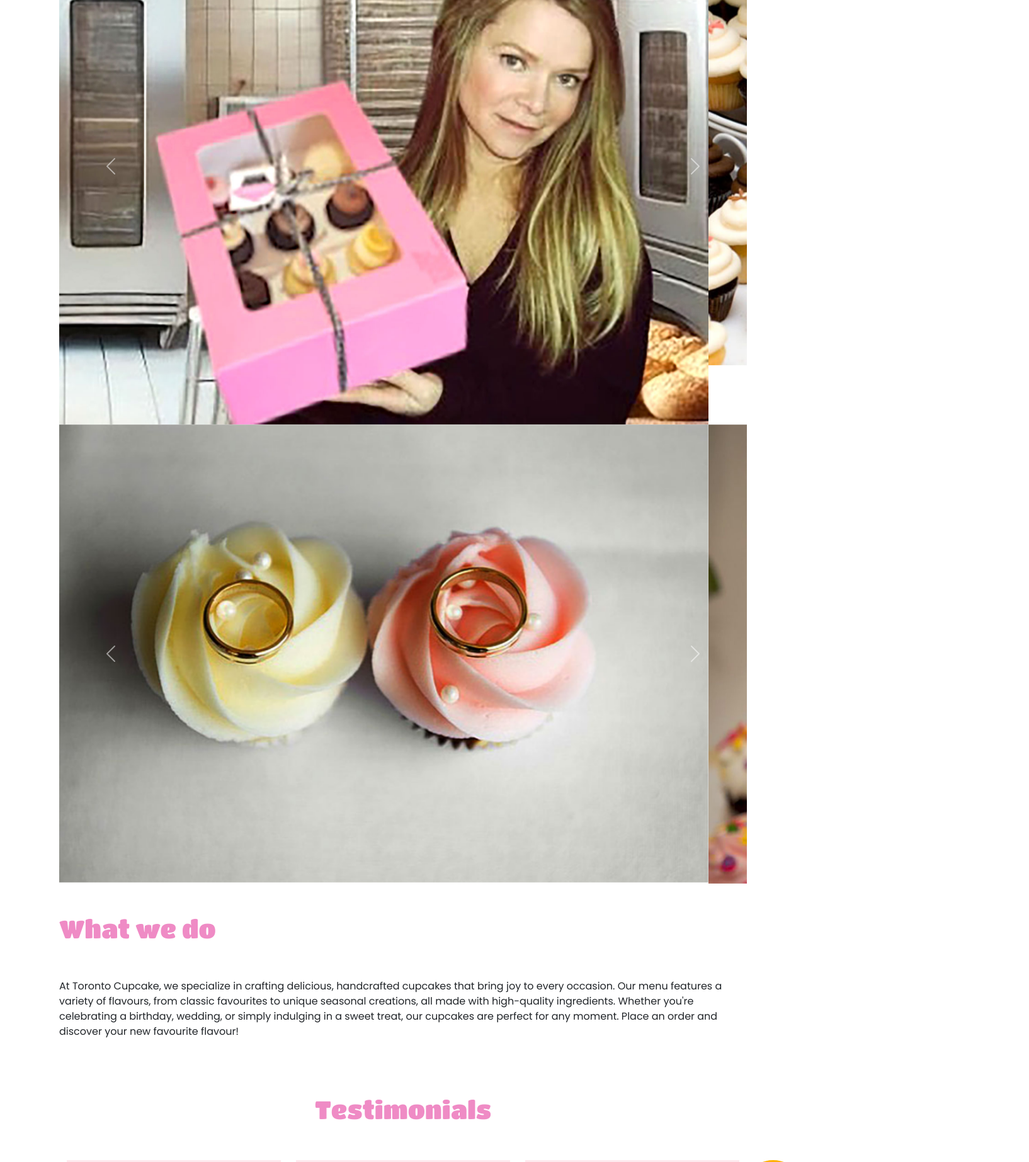
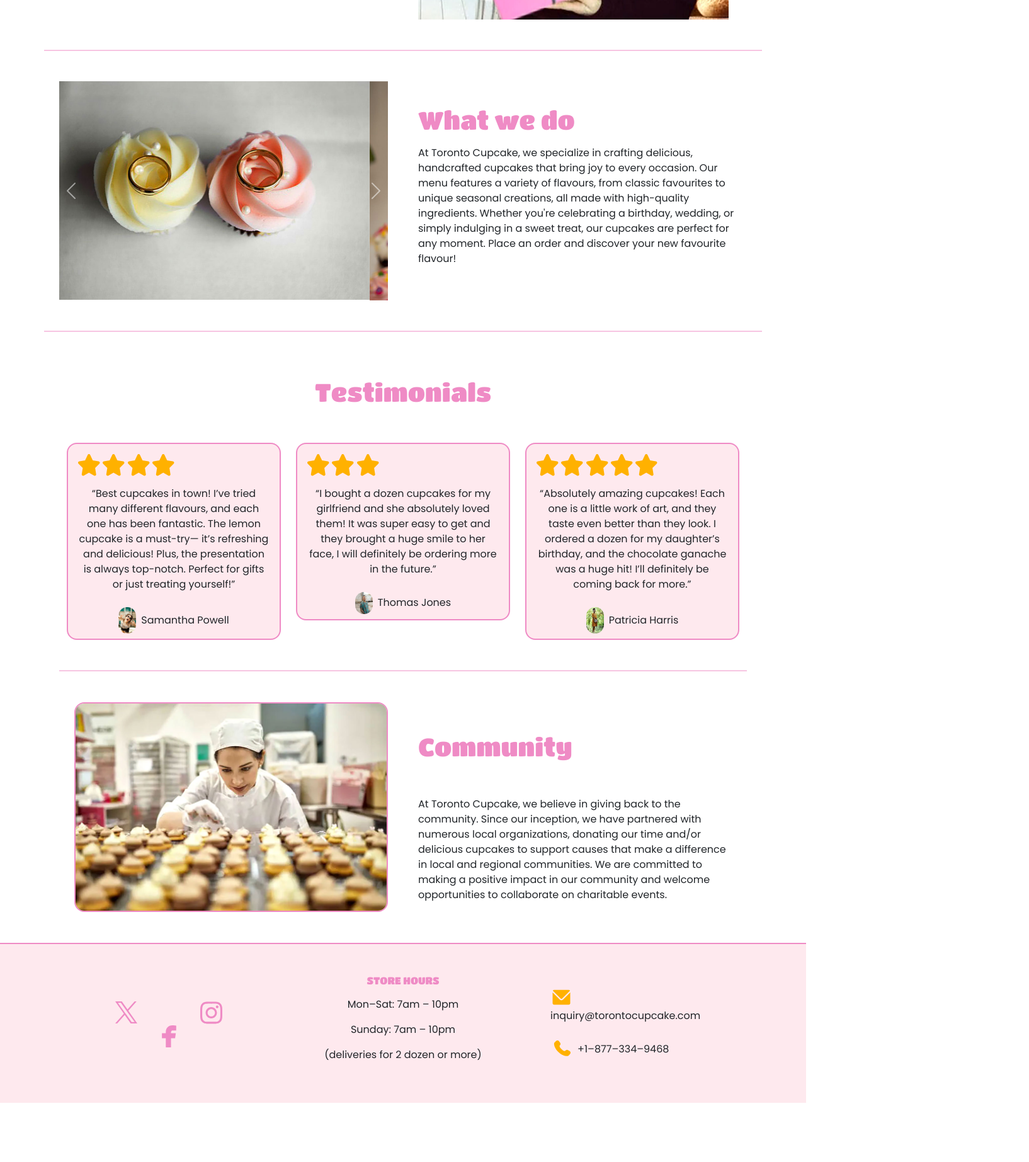
Before and after one commit to AmeliaFrederick/dsn1713-final, a website: page about.html in a window 1280 px wide. Shown: the part 680-2525 px from the top of the page at 63% size, 1634 px wide, since content can reach past the window. After the commit the page ends 2431 px from the top, so only its background shows below. Drawn offline with nearby package versions, Linux system fonts and the light colour scheme.

Commit message:
updated htmls + scss

```diff
--- a/about.html
+++ b/about.html
@@ -21,13 +21,13 @@
             <div class="collapse navbar-collapse justify-content-lg-end" id="navbarNav">
               <ul class="navbar-nav align-items-center">
                 <li class="nav-item">
-                  <a class="nav-link active fw-semibold" aria-current="page" href="index.html">Home</a>
+                  <a class="nav-link" aria-current="page" href="index.html">Home</a>
                 </li>
                 <li class="nav-item">
                   <a class="nav-link" href="shop.html">Shop Now!</a>
                 </li>
                 <li class="nav-item me-3">
-                  <a class="nav-link" href="about.html">About</a>
+                  <a class="nav-link active fw-semibold" href="about.html">About</a>
                 </li>
                 <li>
                   <button type="button" class="btn btn-primary text-light"><img id="icon" class="me-2 py-1" src="images/shopping-cart-icon.svg" alt="shopping cart icon">View Cart</button>
@@ -45,13 +45,10 @@
 
       <section id="who-we-are">
 
-        <div class="container px-4">
-          <div>
-            <h2 class="py-5">Who we are</h2>
-            <p>Welcome to Toronto Cupcake! Founded in 2010, we are proud to be Toronto's leading destination for gourmet branded cupcakes. Whether you're celebrating a birthday, hosting a corporate event, or simply indulging in a sweet treat, our handcrafted cupcakes are made fresh daily using the finest ingredients. Explore our wide range of classic and seasonal flavours, and enjoy fast, reliable delivery across the GTA.</p>
-          </div>
+        <div class="container px-4 border-primary border-bottom border-2 border-opacity-50">
+          <div class="row flex-lg-row-reverse align-items-center g-5 py-5">
 
-          <div id="carouselExampleAutoplaying" class="carousel slide" data-bs-ride="carousel">
+            <div id="carouselExampleAutoplaying" class="carousel slide col-lg-6" data-bs-ride="carousel">
               <div class="carousel-inner">
                 <div class="carousel-item active">
                   <img src="images/store-owner.jpg" class="d-block w-100" alt="image of store owner Michelle">
@@ -72,15 +69,30 @@
                 <span class="visually-hidden">Next</span>
               </button>
             </div>
+
+            <div class="col-lg-6">
+              <h2 class="mb-3">Who we are</h2>
+              <p>Welcome to Toronto Cupcake! Founded in 2010, we are proud to be Toronto's leading destination for gourmet branded cupcakes. Whether you're celebrating a birthday, hosting a corporate event, or simply indulging in a sweet treat, our handcrafted cupcakes are made fresh daily using the finest ingredients. Explore our wide range of classic and seasonal flavours, and enjoy fast, reliable delivery across the GTA.</p>
+            </div>
+
+          </div>
         </div>
 
       </section>
 
 
-      <section id="who-we-are">
+      <section id="what-we-do">
 
-        <div class="container px-4">
-          <div id="carouselExampleAutoplaying" class="carousel slide" data-bs-ride="carousel">
+        <div class="container px-4 border-primary border-bottom border-2 border-opacity-50">
+
+          <div class="row flex-lg-row-reverse align-items-center g-5 py-5">
+
+            <div class="col-lg-6">
+              <h2 class="mb-3">What we do</h2>
+              <p>At Toronto Cupcake, we specialize in crafting delicious, handcrafted cupcakes that bring joy to every occasion. Our menu features a variety of flavours, from classic favourites to unique seasonal creations, all made with high-quality ingredients. Whether you're celebrating a birthday, wedding, or simply indulging in a sweet treat, our cupcakes are perfect for any moment. Place an order and discover your new favourite flavour!</p>
+            </div>
+
+            <div id="carouselExampleAutoplaying" class="carousel slide col-lg-6" data-bs-ride="carousel">
               <div class="carousel-inner">
                 <div class="carousel-item active">
                   <img src="images/engagement-cupcakes.jpg" class="d-block w-100" alt="image of store owner Michelle">
@@ -102,17 +114,16 @@
               </button>
             </div>
 
-          <div>
-            <h2 class="py-5">What we do</h2>
-            <p>At Toronto Cupcake, we specialize in crafting delicious, handcrafted cupcakes that bring joy to every occasion. Our menu features a variety of flavours, from classic favourites to unique seasonal creations, all made with high-quality ingredients. Whether you're celebrating a birthday, wedding, or simply indulging in a sweet treat, our cupcakes are perfect for any moment. Place an order and discover your new favourite flavour!</p>
           </div>
         </div>
+
+
 
       </section>
 
       <section class="testimonials">
 
-        <div class="container px-4">
+        <div class="container px-4 ">
             <div class="row d-flex justify-content-center testimonial-pos">
               <div class="col-md-12 pt-4 d-flex justify-content-center">
                   <h2 class="py-5">Testimonials</h2>
@@ -121,53 +132,72 @@
 
             <div class="testimonials-cards">
               <div class="container testimonial-inner">
-                <div class="row d-flex justify-content-center">
+                <div class="row d-flex justify-content-center border-primary border-bottom border-2 border-opacity-50 pb-5">
+
                       <div class="col-md-4 style-3">
-                          <div class="tour-item bg-light">
+                          <div class="tour-item bg-light border border-primary border-2 rounded-4">
                               <div class="tour-desc">
-                                  <div>
-                                    <img src="images/star-icon.svg" alt="star icon">
-                                    <img src="images/star-icon.svg" alt="star icon">
-                                    <img src="images/star-icon.svg" alt="star icon">
-                                    <img src="images/star-icon.svg" alt="star icon">
+                                  <div class=" m-3">
+                                    <img id="icon" src="images/star-icon.svg" alt="star icon">
+                                    <img id="icon" src="images/star-icon.svg" alt="star icon">
+                                    <img id="icon" src="images/star-icon.svg" alt="star icon">
+                                    <img id="icon" src="images/star-icon.svg" alt="star icon">
                                   </div>
-                                  <div class="tour-text color-grey-3 text-center">&ldquo;Best cupcakes in town! I’ve tried many different flavours, and each one has been fantastic. The lemon cupcake is a must-try— it’s refreshing and delicious! Plus, the presentation is always top-notch. Perfect for gifts or just treating yourself!&rdquo;</div>
-                                  <div class="d-flex justify-content-center pt-2 pb-2"><img src="images/testimonial-1.jpg" alt="image of testimonial person"></div>
+
+                                  <div class="tour-text text-center mx-3 mb-3 d-flex">&ldquo;Best cupcakes in town! I’ve tried many different flavours, and each one has been fantastic. The lemon cupcake is a must-try— it’s refreshing and delicious! Plus, the presentation is always top-notch. Perfect for gifts or just treating yourself!&rdquo;</div>
+
+                                  <div class="d-flex justify-content-center align-items-center pt-2 pb-2">
+                                    <img id="testi" class="img-fluid col-1 rounded-5 me-2" src="images/testimonial-1.jpg" alt="image of testimonial person">
                                     <div class="link-name d-flex justify-content-center">Samantha Powell</div>
                                   </div>
-                          </div>
-                      </div>
-                      <div class="col-md-4 style-3">
-                          <div class="tour-item">
-                              <div class="tour-desc bg-light">
-                                  <div>
-                                    <img src="images/star-icon.svg" alt="star icon">
-                                    <img src="images/star-icon.svg" alt="star icon">
-                                    <img src="images/star-icon.svg" alt="star icon">
-                                  </div>
-                                  <div class="tour-text color-grey-3 text-center">&ldquo;I bought a dozen cupcakes for my girlfriend and she absolutely loved them! It was super easy to get and they brought a huge smile to her face, I will definitely be ordering more in the future.&rdquo;</div>
-                                  <div class="d-flex justify-content-center pt-2 pb-2"><img src="images/testimonial-2.jpg" alt="image of testimonial person"></div>
-                                  <div class="link-name d-flex justify-content-center">Thomas Jones</div>
+
                               </div>
                           </div>
                       </div>
 
                       <div class="col-md-4 style-3">
-                          <div class="tour-item">
-                              <div class="tour-desc bg-light">
-                                  <div>
-                                    <img src="images/star-icon.svg" alt="star icon">
-                                    <img src="images/star-icon.svg" alt="star icon">
-                                    <img src="images/star-icon.svg" alt="star icon">
-                                    <img src="images/star-icon.svg" alt="star icon">
-                                    <img src="images/star-icon.svg" alt="star icon">
+                        <div class="tour-item bg-light border border-primary border-2 rounded-4">
+                            <div class="tour-desc">
+                                <div class=" m-3">
+                                  <img id="icon" src="images/star-icon.svg" alt="star icon">
+                                  <img id="icon" src="images/star-icon.svg" alt="star icon">
+                                  <img id="icon" src="images/star-icon.svg" alt="star icon">
                                 </div>
-                                  <div class="tour-text color-grey-3 text-center">&ldquo;Absolutely amazing cupcakes! Each one is a little work of art, and they taste even better than they look. I ordered a dozen for my daughter’s birthday, and the chocolate ganache was a huge hit! I’ll definitely be coming back for more.&rdquo;</div>
-                                  <div class="d-flex justify-content-center pt-2 pb-2"><img src="images/testimonial-3.jpg" alt="image of testimonial person"></div>
-                                  <div class="link-name d-flex justify-content-center">Patricia Harris</div>
+
+                                <div class="tour-text text-center mx-3 mb-3 d-flex">&ldquo;I bought a dozen cupcakes for my girlfriend and she absolutely loved them! It was super easy to get and they brought a huge smile to her face, I will definitely be ordering more in the future.&rdquo;</div>
+
+                                <div class="d-flex justify-content-center align-items-center pt-2 pb-2">
+                                  <img id="testi" class="img-fluid col-1 rounded-5 me-2" src="images/testimonial-2.jpg" alt="image of testimonial person">
+                                  <div class="link-name d-flex justify-content-center">Thomas Jones</div>
+                                </div>
+
                             </div>
                         </div>
                     </div>
+
+                    <div class="col-md-4 style-3">
+                      <div class="tour-item bg-light border border-primary border-2 rounded-4">
+                          <div class="tour-desc">
+                              <div class=" m-3">
+                                <img id="icon" src="images/star-icon.svg" alt="star icon">
+                                <img id="icon" src="images/star-icon.svg" alt="star icon">
+                                <img id="icon" src="images/star-icon.svg" alt="star icon">
+                                <img id="icon" src="images/star-icon.svg" alt="star icon">
+                                <img id="icon" src="images/star-icon.svg" alt="star icon">
+
+                              </div>
+
+                              <div class="tour-text text-center mx-3 mb-3 d-flex">&ldquo;Absolutely amazing cupcakes! Each one is a little work of art, and they taste even better than they look. I ordered a dozen for my daughter’s birthday, and the chocolate ganache was a huge hit! I’ll definitely be coming back for more.&rdquo;</div>
+
+                              <div class="d-flex justify-content-center align-items-center pt-2 pb-2">
+                                <img id="testi" class="img-fluid col-1 rounded-5 me-2" src="images/testimonial-3.jpg" alt="image of testimonial person">
+                                <div class="link-name d-flex justify-content-center">Patricia Harris</div>
+                              </div>
+
+                          </div>
+                      </div>
+                  </div>
+
                 </div>
 
               </div>
@@ -175,15 +205,23 @@
 
       <section id="community">
 
-        <div class="container px-4 d-flex">
+        <div class="container px-4">
+            <div class="row flex-lg-row-reverse align-items-center g-5 py-5">
 
-          <img src="images/staff-member.jpg" alt="image of staff member working on cupcakes">
-
-          <div>
+              <div class="col-lg-6">
               <h2 class="py-5">Community</h2>
               <p>At Toronto Cupcake, we believe in giving back to the community. Since our inception, we have partnered with numerous local organizations, donating our time and/or delicious cupcakes to support causes that make a difference in local and regional communities. We are committed to making a positive impact in our community and welcome opportunities to collaborate on charitable events.</p>
             </div>
+
+            <div class="col-lg-6">
+              <img class="img-fluid rounded-4 border border-primary border-2" src="images/staff-member.jpg" alt="image of staff member working on cupcakes">
             </div>
+
+          </div>
+        </div>
+
+
+
 
       </section>
 
```
Also changed, not shown: index.html (+2 -1 lines), scss/custom.scss (+0 -12 lines), shop.html (+19 -15 lines), images/bmw-logo.svg, 2 other files. Lines whose indentation alone changed are shown as unchanged.
